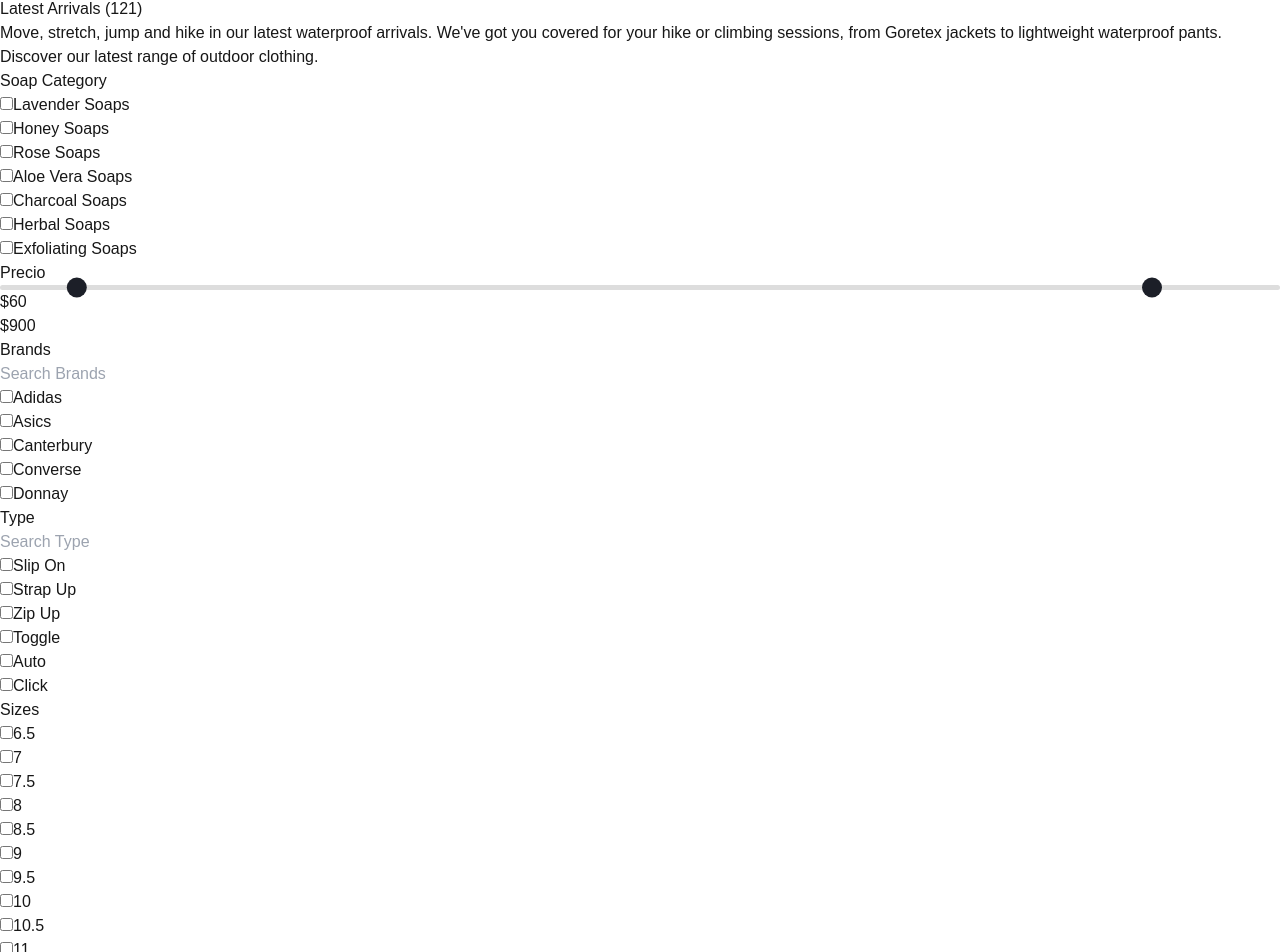
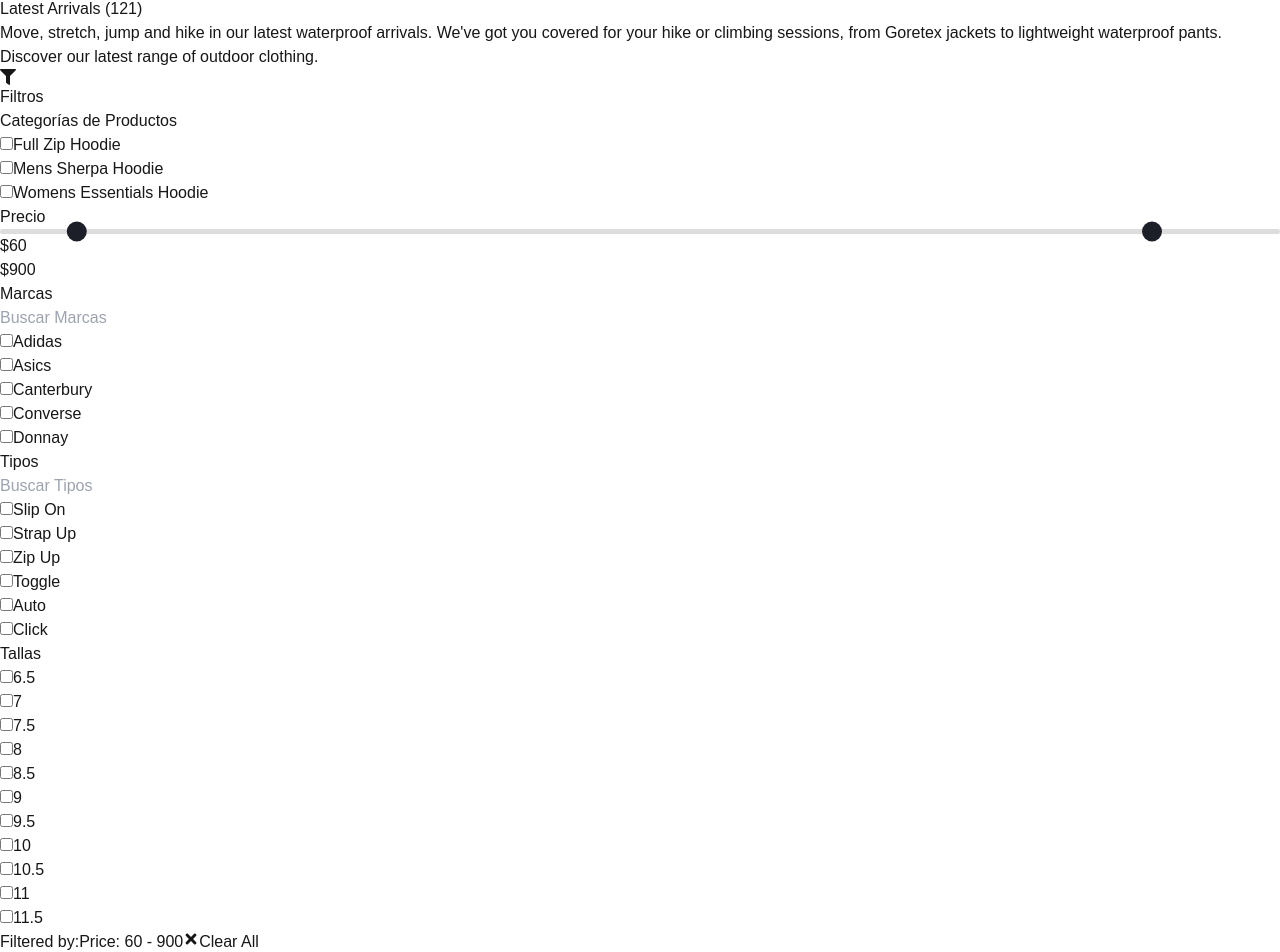
Before and after one commit to alexispathe/mahetsi, a Next.js app: page /category in a window 1280 px wide. Shown: the part 559-1511 px from the top of the page. Built offline with nearby package versions, Linux system fonts and the light colour scheme.

Commit message:
Se hace la mejora en los filtros para la categoria

```diff
--- a/src/app/category/BrandFilter.js
+++ b/src/app/category/BrandFilter.js
@@ -1,11 +1,14 @@
-'use client'
-
+'use client';
 import { useState } from 'react';
 
-export default function BrandFilter() {
-  const [selectedBrands, setSelectedBrands] = useState([]);
-  const [selectedTypes, setSelectedTypes] = useState([]);
-  const [selectedSizes, setSelectedSizes] = useState([]);
+export default function BrandFilter({
+  selectedBrands,
+  setSelectedBrands,
+  selectedTypes,
+  setSelectedTypes,
+  selectedSizes,
+  setSelectedSizes
+}) {
   const [searchBrand, setSearchBrand] = useState('');
   const [searchType, setSearchType] = useState('');
 
@@ -14,37 +17,43 @@ export default function BrandFilter() {
   const sizes = ['6.5', '7', '7.5', '8', '8.5', '9', '9.5', '10', '10.5', '11', '11.5'];
 
   const toggleBrand = (brand) => {
-    setSelectedBrands(prev =>
-      prev.includes(brand) ? prev.filter(b => b !== brand) : [...prev, brand]
-    );
+    if (selectedBrands.includes(brand)) {
+      setSelectedBrands(selectedBrands.filter(b => b !== brand));
+    } else {
+      setSelectedBrands([...selectedBrands, brand]);
+    }
   };
 
   const toggleType = (type) => {
-    setSelectedTypes(prev =>
-      prev.includes(type) ? prev.filter(t => t !== type) : [...prev, type]
-    );
+    if (selectedTypes.includes(type)) {
+      setSelectedTypes(selectedTypes.filter(t => t !== type));
+    } else {
+      setSelectedTypes([...selectedTypes, type]);
+    }
   };
 
   const toggleSize = (size) => {
-    setSelectedSizes(prev =>
-      prev.includes(size) ? prev.filter(s => s !== size) : [...prev, size]
-    );
+    if (selectedSizes.includes(size)) {
+      setSelectedSizes(selectedSizes.filter(s => s !== size));
+    } else {
+      setSelectedSizes([...selectedSizes, size]);
+    }
   };
 
   return (
     <div className="p-4 bg-white rounded-lg shadow-md mb-6">
       {/* Brands */}
-      <h4 className="text-lg font-semibold mb-4">Brands</h4>
+      <h4 className="text-lg font-semibold mb-4">Marcas</h4>
       <input
         type="text"
-        placeholder="Search Brands"
-        className="w-full p-2 border border-gray-300 rounded-md mb-4"
+        placeholder="Buscar Marcas"
+        className="w-full p-2 border border-gray-300 rounded-md mb-4 text-sm"
         value={searchBrand}
         onChange={(e) => setSearchBrand(e.target.value)}
       />
       <ul className="space-y-2 mb-6">
         {brands.filter(brand => brand.toLowerCase().includes(searchBrand.toLowerCase())).map((brand, index) => (
-          <li key={index} className="flex items-center space-x-2 hover:bg-gray-100 rounded-md p-1 cursor-pointer">
+          <li key={index} className="flex items-center space-x-2">
             <input
               type="checkbox"
               id={brand}
@@ -52,23 +61,23 @@ export default function BrandFilter() {
               checked={selectedBrands.includes(brand)}
               className="form-checkbox h-4 w-4 text-blue-600"
             />
-            <label htmlFor={brand} className="text-sm text-gray-700">{brand}</label>
+            <label htmlFor={brand} className="text-sm text-gray-700 cursor-pointer">{brand}</label>
           </li>
         ))}
       </ul>
 
       {/* Types */}
-      <h4 className="text-lg font-semibold mb-4">Type</h4>
+      <h4 className="text-lg font-semibold mb-4">Tipos</h4>
       <input
         type="text"
-        placeholder="Search Type"
-        className="w-full p-2 border border-gray-300 rounded-md mb-4"
+        placeholder="Buscar Tipos"
+        className="w-full p-2 border border-gray-300 rounded-md mb-4 text-sm"
         value={searchType}
         onChange={(e) => setSearchType(e.target.value)}
       />
       <ul className="space-y-2 mb-6">
         {types.filter(type => type.toLowerCase().includes(searchType.toLowerCase())).map((type, index) => (
-          <li key={index} className="flex items-center space-x-2 hover:bg-gray-100 rounded-md p-1 cursor-pointer">
+          <li key={index} className="flex items-center space-x-2">
             <input
               type="checkbox"
               id={type}
@@ -76,14 +85,14 @@ export default function BrandFilter() {
               checked={selectedTypes.includes(type)}
               className="form-checkbox h-4 w-4 text-blue-600"
             />
-            <label htmlFor={type} className="text-sm text-gray-700">{type}</label>
+            <label htmlFor={type} className="text-sm text-gray-700 cursor-pointer">{type}</label>
           </li>
         ))}
       </ul>
 
       {/* Sizes */}
-      <h4 className="text-lg font-semibold mb-4">Sizes</h4>
-      <ul className="grid grid-cols-3 gap-2">
+      <h4 className="text-lg font-semibold mb-4">Tallas</h4>
+      <ul className="grid grid-cols-3 sm:grid-cols-4 gap-2">
         {sizes.map((size, index) => (
           <li key={index} className="flex items-center space-x-2">
             <input
@@ -93,7 +102,7 @@ export default function BrandFilter() {
               checked={selectedSizes.includes(size)}
               className="form-checkbox h-4 w-4 text-blue-600"
             />
-            <label htmlFor={size} className="text-sm text-gray-700">{size}</label>
+            <label htmlFor={size} className="text-sm text-gray-700 cursor-pointer">{size}</label>
           </li>
         ))}
       </ul>
--- a/src/app/category/CategoryFilter.js
+++ b/src/app/category/CategoryFilter.js
@@ -1,19 +1,24 @@
-'use client'
+'use client';
 
-export default function CategoryFilter() {
+export default function CategoryFilter({ selectedCategories, setSelectedCategories }) {
   const categories = [
-    'Lavender Soaps',
-    'Honey Soaps',
-    'Rose Soaps',
-    'Aloe Vera Soaps',
-    'Charcoal Soaps',
-    'Herbal Soaps',
-    'Exfoliating Soaps',
+    'Full Zip Hoodie',
+    'Mens Sherpa Hoodie',
+    'Womens Essentials Hoodie',
+    // Agrega más categorías según sea necesario
   ];
+
+  const toggleCategory = (category) => {
+    if (selectedCategories.includes(category)) {
+      setSelectedCategories(selectedCategories.filter(c => c !== category));
+    } else {
+      setSelectedCategories([...selectedCategories, category]);
+    }
+  };
 
   return (
     <div className="p-4 bg-white rounded-lg shadow-md mb-6">
-      <h4 className="text-lg font-semibold mb-4">Soap Category</h4>
+      <h4 className="text-lg font-semibold mb-4">Categorías de Productos</h4>
       <ul className="space-y-2">
         {categories.map((category, index) => (
           <li key={index} className="flex items-center space-x-2">
@@ -22,6 +27,8 @@ export default function CategoryFilter() {
               id={category}
               name={category}
               className="form-checkbox h-4 w-4 text-blue-600"
+              checked={selectedCategories.includes(category)}
+              onChange={() => toggleCategory(category)}
             />
             <label htmlFor={category} className="text-sm text-gray-700 cursor-pointer">{category}</label>
           </li>
--- a/src/app/category/ProductList.js
+++ b/src/app/category/ProductList.js
@@ -1,60 +1,110 @@
-'use client'
-import { useState } from 'react';
+'use client';
+import { useState, useEffect } from 'react';
+import { FaTimes } from 'react-icons/fa'; // Importar ícono de cierre
 
-export default function ProductList({ products }) {
-  const [selectedFilter, setSelectedFilter] = useState('Slip On');
+export default function ProductList({
+  products,
+  selectedCategories,
+  selectedBrands,
+  selectedTypes,
+  selectedSizes,
+  minPrice,
+  maxPrice,
+  clearAllFilters,
+  setSelectedCategories,
+  setSelectedBrands,
+  setSelectedTypes,
+  setSelectedSizes
+}) {
   const [sortOption, setSortOption] = useState('');
   const [isSortOpen, setIsSortOpen] = useState(false); // Estado para controlar la visibilidad del menú de orden
 
   const handleSort = (option) => {
     setSortOption(option);
-    setIsSortOpen(false); // Cierra el menú después de seleccionar una opción
-    // Lógica para ordenar productos (puedes implementarla después)
+    setIsSortOpen(false);
+    // Aquí puedes implementar la lógica de ordenamiento si lo deseas
   };
 
-  const clearFilters = () => {
-    setSelectedFilter('');
-    // Lógica para limpiar filtros (puedes implementarla después)
+  // Ordenar los productos según la opción seleccionada
+  const sortedProducts = [...products];
+  if (sortOption === 'price: hi low') {
+    sortedProducts.sort((a, b) => b.price - a.price);
+  } else if (sortOption === 'price: low hi') {
+    sortedProducts.sort((a, b) => a.price - b.price);
+  } else if (sortOption === 'name') {
+    sortedProducts.sort((a, b) => a.name.localeCompare(b.name));
+  }
+
+  // Función para eliminar un filtro específico
+  const removeFilter = (type, value) => {
+    if (type === 'Category') {
+      setSelectedCategories(selectedCategories.filter(item => item !== value));
+    } else if (type === 'Brand') {
+      setSelectedBrands(selectedBrands.filter(item => item !== value));
+    } else if (type === 'Type') {
+      setSelectedTypes(selectedTypes.filter(item => item !== value));
+    } else if (type === 'Size') {
+      setSelectedSizes(selectedSizes.filter(item => item !== value));
+    } else if (type === 'Price') {
+      // Opcional: puedes restablecer el rango de precios a valores predeterminados
+      // setMinPrice(60);
+      // setMaxPrice(900);
+    }
   };
+
+  // Preparar los filtros activos para mostrar
+  const activeFilters = [
+    ...selectedCategories.map(category => ({ type: 'Category', value: category })),
+    ...selectedBrands.map(brand => ({ type: 'Brand', value: brand })),
+    ...selectedTypes.map(type => ({ type: 'Type', value: type })),
+    ...selectedSizes.map(size => ({ type: 'Size', value: size })),
+  ];
+
+  // Agregar el filtro de precio si está dentro de un rango
+  if (minPrice > 0 || maxPrice < 1000) {
+    activeFilters.push({ type: 'Price', value: `${minPrice} - ${maxPrice}` });
+  }
 
   return (
     <div>
       {/* Header de Filtro y Orden */}
       <div className="flex flex-col sm:flex-row justify-between items-center mb-4">
         {/* Filtros Activos */}
-        <div className="flex items-center mb-2 sm:mb-0">
+        <div className="flex items-center flex-wrap mb-2 sm:mb-0">
           <span className="mr-2 text-xs text-gray-600">Filtered by:</span>
-          {selectedFilter && (
-            <span className="flex items-center bg-gray-200 px-2 py-1 rounded-md mr-2 text-xs">
-              Type: {selectedFilter}
+          {activeFilters.map((filter, index) => (
+            <span key={index} className="flex items-center bg-gray-200 px-2 py-1 rounded-md mr-2 mb-2">
+              <span className="text-xs">{filter.type}: {filter.value}</span>
               <button
-                onClick={() => setSelectedFilter('')}
+                onClick={() => removeFilter(filter.type, filter.value)}
                 className="ml-1 text-red-500 font-bold text-xs"
-                aria-label="Remove filter"
+                aria-label={`Remove ${filter.type} filter`}
               >
-                ×
+                <FaTimes className="h-3 w-3" />
               </button>
             </span>
+          ))}
+          {activeFilters.length > 0 && (
+            <button
+              onClick={clearAllFilters}
+              className="text-blue-500 underline text-xs"
+            >
+              Clear All
+            </button>
           )}
-          <button
-            onClick={clearFilters}
-            className="text-blue-500 underline text-xs"
-          >
-            Clear All
-          </button>
         </div>
         {/* Sort Dropdown */}
         <div className="relative">
           <button
             className="bg-gray-200 px-4 py-2 rounded-md text-xs flex items-center"
-            onClick={() => setIsSortOpen(!isSortOpen)} // Cambiar el estado para abrir/cerrar el menú
+            onClick={() => setIsSortOpen(!isSortOpen)}
           >
             SORT BY
             <svg className="w-4 h-4 ml-1" fill="none" stroke="currentColor" viewBox="0 0 24 24">
               <path strokeLinecap="round" strokeLinejoin="round" strokeWidth="2" d="M19 9l-7 7-7-7" />
             </svg>
           </button>
-          {isSortOpen && ( // Mostrar el menú solo si isSortOpen es true
+          {isSortOpen && (
             <div className="absolute right-0 mt-2 w-40 bg-white shadow-md rounded-md">
               <button
                 onClick={() => handleSort('price: hi low')}
@@ -80,11 +130,11 @@ export default function ProductList({ products }) {
       </div>
 
       {/* Lista de Productos */}
-      <div className="grid grid-cols-2 sm:grid-cols-3 lg:grid-cols-4 gap-6">
-        {products.map((product, index) => (
+      <div className="grid grid-cols-1 sm:grid-cols-2 md:grid-cols-1 lg:grid-cols-4 gap-6">
+        {sortedProducts.map((product, index) => (
           <div key={index} className="bg-white p-4 rounded-lg shadow-md hover:shadow-lg transition-shadow duration-300">
             <img src={product.image} alt={product.name} className="w-full h-48 object-cover mb-4 rounded-md" />
-            <h4 className="text-sm font-semibold text-gray-800">{product.name}</h4>
+            <h4 className="text-sm sm:text-base font-semibold text-gray-800">{product.name}</h4>
             <p className="text-sm text-gray-500">${product.price.toFixed(2)}</p>
           </div>
         ))}
--- a/src/app/category/page.js
+++ b/src/app/category/page.js
@@ -1,6 +1,7 @@
-'use client'
+'use client';
 
-import { useState } from 'react';
+import { useState, useEffect } from 'react';
+import { FaFilter, FaTimes } from 'react-icons/fa'; // Importar íconos de react-icons
 import CategoryFilter from './CategoryFilter';
 import PriceFilter from './PriceFilter';
 import BrandFilter from './BrandFilter';
@@ -11,32 +12,156 @@ import HeroSection from './HeroSection';
 export default function ProductPage() {
   const [minPrice, setMinPrice] = useState(60);
   const [maxPrice, setMaxPrice] = useState(900);
+  const [isFilterOpen, setIsFilterOpen] = useState(false);
+
+  // Estados para filtros
+  const [selectedCategories, setSelectedCategories] = useState([]);
+  const [selectedBrands, setSelectedBrands] = useState([]);
+  const [selectedTypes, setSelectedTypes] = useState([]);
+  const [selectedSizes, setSelectedSizes] = useState([]);
 
   const products = [
-    { image: 'https://mahetsipage.web.app/assets/images/products/img-5.jpeg', name: 'Full Zip Hoodie', price: 1129.99 },
-    { image: 'https://mahetsipage.web.app/assets/images/products/img-6.jpeg', name: 'Mens Sherpa Hoodie', price: 599.55 },
-    { image: 'https://mahetsipage.web.app/assets/images/products/img-1.jpeg', name: 'Womens Essentials Hoodie', price: 779.55 }
+    { image: 'https://mahetsipage.web.app/assets/images/products/img-5.jpeg', name: 'Full Zip Hoodie', price: 1129.99, brand: 'Adidas', type: 'Slip On', size: 'M' },
+    { image: 'https://mahetsipage.web.app/assets/images/products/img-6.jpeg', name: 'Mens Sherpa Hoodie', price: 599.55, brand: 'Asics', type: 'Strap Up', size: 'L' },
+    { image: 'https://mahetsipage.web.app/assets/images/products/img-1.jpeg', name: 'Womens Essentials Hoodie', price: 779.55, brand: 'Canterbury', type: 'Zip Up', size: 'S' },
+    // Agrega más productos según sea necesario
   ];
 
-  const filteredProducts = products.filter(
-    (product) => product.price >= minPrice && product.price <= maxPrice
-  );
+  // Función para filtrar productos
+  const filterProducts = () => {
+    return products.filter(product => {
+      const withinPrice = product.price >= minPrice && product.price <= maxPrice;
+      const matchesCategory = selectedCategories.length === 0 || selectedCategories.includes(product.name);
+      const matchesBrand = selectedBrands.length === 0 || selectedBrands.includes(product.brand);
+      const matchesType = selectedTypes.length === 0 || selectedTypes.includes(product.type);
+      const matchesSize = selectedSizes.length === 0 || selectedSizes.includes(product.size);
+      return withinPrice && matchesCategory && matchesBrand && matchesType && matchesSize;
+    });
+  };
+
+  const filteredProducts = filterProducts();
+
+  // Función para limpiar todos los filtros
+  const clearAllFilters = () => {
+    setSelectedCategories([]);
+    setSelectedBrands([]);
+    setSelectedTypes([]);
+    setSelectedSizes([]);
+    setMinPrice(60);
+    setMaxPrice(900);
+  };
+
+  // Controlar el scroll del body al abrir/cerrar el modal
+  useEffect(() => {
+    if (isFilterOpen) {
+      document.body.style.overflow = 'hidden';
+    } else {
+      document.body.style.overflow = 'auto';
+    }
+
+    // Limpiar el estilo al desmontar el componente
+    return () => {
+      document.body.style.overflow = 'auto';
+    };
+  }, [isFilterOpen]);
 
   return (
     <>
-      <Header></Header>
-      <HeroSection/>
-    <div className="product-page flex gap-8">
-      <div className="filter-section w-1/4">
-        <CategoryFilter />
-        <PriceFilter onPriceChange={(min, max) => { setMinPrice(min); setMaxPrice(max); }} />
-        <BrandFilter />
+      <Header />
+      <HeroSection />
+      <div className="container mx-auto px-4 py-6">
+        {/* Botón para abrir filtros en móviles */}
+        <div className="flex justify-end mb-4 md:hidden">
+          <button
+            onClick={() => setIsFilterOpen(true)}
+            className="bg-blue-600 text-white px-4 py-2 rounded-md flex items-center"
+          >
+            <FaFilter className="w-5 h-5 mr-2" /> {/* Ícono de Filtros */}
+            Filtros
+          </button>
+        </div>
+
+        <div className="flex">
+          {/* Filtro lateral en pantallas medianas y grandes */}
+          <aside className="hidden md:block md:w-1/4 lg:w-1/5">
+            <CategoryFilter
+              selectedCategories={selectedCategories}
+              setSelectedCategories={setSelectedCategories}
+            />
+            <PriceFilter
+              minPrice={minPrice}
+              maxPrice={maxPrice}
+              onPriceChange={(min, max) => { setMinPrice(min); setMaxPrice(max); }}
+            />
+            <BrandFilter
+              selectedBrands={selectedBrands}
+              setSelectedBrands={setSelectedBrands}
+              selectedTypes={selectedTypes}
+              setSelectedTypes={setSelectedTypes}
+              selectedSizes={selectedSizes}
+              setSelectedSizes={setSelectedSizes}
+            />
+          </aside>
+
+          {/* Lista de productos */}
+          <main className="w-full md:w-3/4 lg:w-4/5">
+            <ProductList
+              products={filteredProducts}
+              selectedCategories={selectedCategories}
+              selectedBrands={selectedBrands}
+              selectedTypes={selectedTypes}
+              selectedSizes={selectedSizes}
+              minPrice={minPrice}
+              maxPrice={maxPrice}
+              clearAllFilters={clearAllFilters}
+              setSelectedCategories={setSelectedCategories}
+              setSelectedBrands={setSelectedBrands}
+              setSelectedTypes={setSelectedTypes}
+              setSelectedSizes={setSelectedSizes}
+            />
+          </main>
+        </div>
+
+        {/* Modal de filtros para móviles */}
+        {isFilterOpen && (
+          <div className="fixed inset-0 z-50 flex items-center justify-center bg-black bg-opacity-50 overflow-y-auto transition-opacity duration-300 ease-in-out">
+            <div className="bg-white rounded-lg max-w-md w-full mx-4 p-6 relative">
+              {/* Botón de cierre */}
+              <button
+                onClick={() => setIsFilterOpen(false)}
+                className="absolute top-4 right-4 text-gray-600 hover:text-gray-800"
+                aria-label="Cerrar filtros"
+              >
+                <FaTimes className="h-6 w-6" /> {/* Ícono de Cierre */}
+              </button>
+              <h2 className="text-xl font-semibold mb-4">Filtros</h2>
+              <CategoryFilter
+                selectedCategories={selectedCategories}
+                setSelectedCategories={setSelectedCategories}
+              />
+              <PriceFilter
+                minPrice={minPrice}
+                maxPrice={maxPrice}
+                onPriceChange={(min, max) => { setMinPrice(min); setMaxPrice(max); }}
+              />
+              <BrandFilter
+                selectedBrands={selectedBrands}
+                setSelectedBrands={setSelectedBrands}
+                selectedTypes={selectedTypes}
+                setSelectedTypes={setSelectedTypes}
+                selectedSizes={selectedSizes}
+                setSelectedSizes={setSelectedSizes}
+              />
+              <button
+                onClick={() => setIsFilterOpen(false)}
+                className="mt-4 w-full bg-blue-600 text-white py-2 rounded-md"
+              >
+                Aplicar Filtros
+              </button>
+            </div>
+          </div>
+        )}
       </div>
-      <div className="product-section w-3/4">
-        <ProductList products={filteredProducts} />
-      </div>
-    </div>
     </>
-
   );
 }
```
Also changed, not shown: src/app/category/HeroSection.js (+5 -5 lines), src/app/category/PriceFilter.js (+20 -14 lines).
